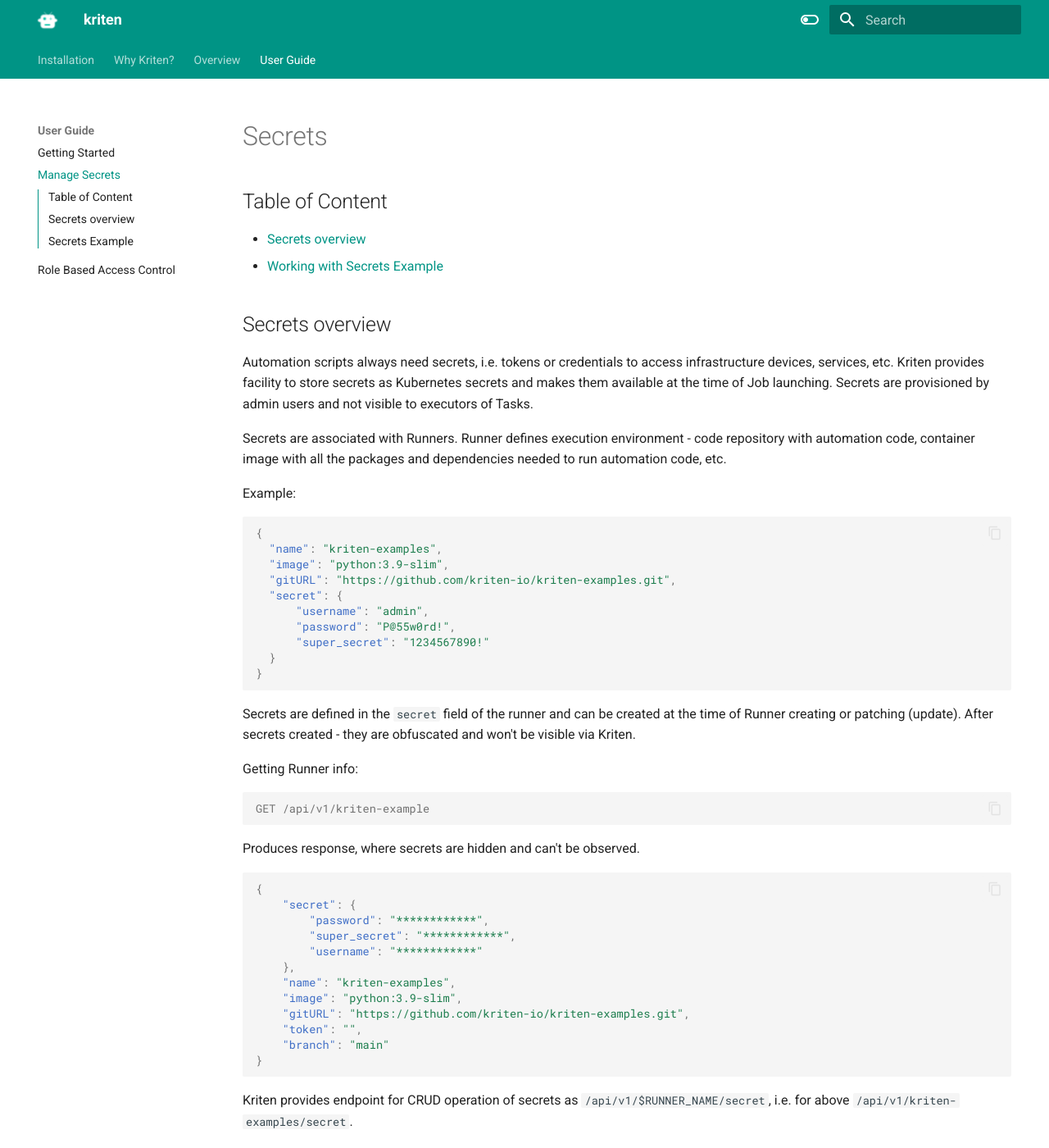
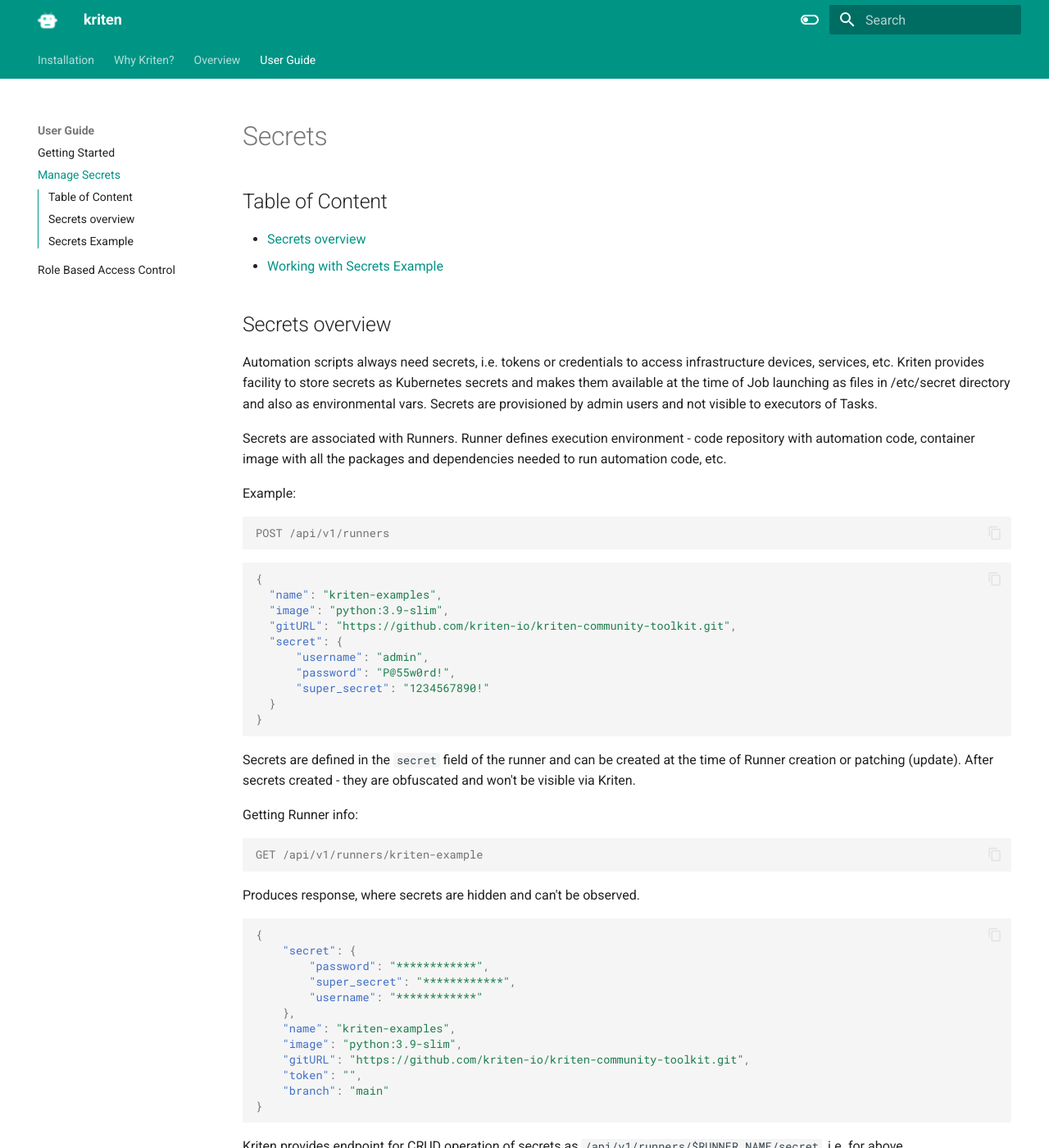
Before and after one commit to kriten-io/kriten-docs, an MkDocs documentation site: the page built from docs/user_guide/manage_secrets.md, in a window 1280 px wide and 1400 px high. Shown: the whole window at 82% size. Built offline with MkDocs 1.6.1 and Material for MkDocs 9.7.7, drawn with Linux system fonts in a browser that asks for light colours; some of the changed text lies outside the part shown.

Commit message:
updated documentation

````diff
--- a/docs/user_guide/manage_secrets.md
+++ b/docs/user_guide/manage_secrets.md
@@ -7,17 +7,21 @@
 
 ## Secrets overview
 
-Automation scripts always need secrets, i.e. tokens or credentials to access infrastructure devices, services, etc. Kriten provides facility to store secrets as Kubernetes secrets and makes them available at the time of Job launching. Secrets are provisioned by admin users and not visible to executors of Tasks.
+Automation scripts always need secrets, i.e. tokens or credentials to access infrastructure devices, services, etc. Kriten provides facility to store secrets as Kubernetes secrets and makes them available at the time of Job launching as files in /etc/secret directory and also as environmental vars. Secrets are provisioned by admin users and not visible to executors of Tasks.
 
 Secrets are associated with Runners. Runner defines execution environment - code repository with automation code, container image with all the packages and dependencies needed to run automation code, etc.
 
 Example:
 
+```console
+POST /api/v1/runners
+```
+
 ```json
 {
   "name": "kriten-examples",
   "image": "python:3.9-slim",
-  "gitURL": "https://github.com/kriten-io/kriten-examples.git",
+  "gitURL": "https://github.com/kriten-io/kriten-community-toolkit.git",
   "secret": {
       "username": "admin",
       "password": "P@55w0rd!",
@@ -26,12 +30,12 @@
 }
 ```
 
-Secrets are defined in the `secret` field of the runner and can be created at the time of Runner creating or patching (update). After secrets created - they are obfuscated and won't be visible via Kriten.
+Secrets are defined in the `secret` field of the runner and can be created at the time of Runner creation or patching (update). After secrets created - they are obfuscated and won't be visible via Kriten.
 
 Getting Runner info:
 
 ```console
-GET /api/v1/kriten-example
+GET /api/v1/runners/kriten-example
 ```
 
 Produces response, where secrets are hidden and can't be observed.
@@ -46,18 +50,18 @@
     },
     "name": "kriten-examples",
     "image": "python:3.9-slim",
-    "gitURL": "https://github.com/kriten-io/kriten-examples.git",
+    "gitURL": "https://github.com/kriten-io/kriten-community-toolkit.git",
     "token": "",
     "branch": "main"
 }
 ```
 
-Kriten provides endpoint for CRUD operation of secrets as `/api/v1/$RUNNER_NAME/secret`, i.e. for above `/api/v1/kriten-examples/secret`.
+Kriten provides endpoint for CRUD operation of secrets as `/api/v1/runners/$RUNNER_NAME/secret`, i.e. for above `/api/v1/runners/kriten-examples/secret`.
 
 * Getting secrets
 
 ```console
-GET /api/v1/kriten-examples/secret
+GET /api/v1/runners/kriten-examples/secret
 ```
 
 Example response body:
@@ -73,13 +77,13 @@
 * Delete all secrets associated with the runner:
 
 ```console
-DELETE /api/v1/kriten-examples/secret
+DELETE /api/v1/runners/kriten-examples/secret
 ```
 
 * Add secrets to the runner:
 
 ```console
-POST /api/v1/kriten-examples/secret
+POST /api/v1/runners/kriten-examples/secret
 ```
 
 Body of request:
@@ -97,7 +101,7 @@
 * Update secrets
 
 ```console
-POST /api/v1/kriten-examples/secret
+POST /api/v1/runners/kriten-examples/secret
 ```
 
 Body of request:
@@ -139,12 +143,12 @@
 2. Create Runner with secrets.
 
 ```console
-curl -b ./token.txt $KRITEN_URL'/api/v1/runners' \
+curl -b ./token.txt -X POST $KRITEN_URL'/api/v1/runners' \
 --header 'Content-Type: application/json' \
 --data '{
   "name": "kriten-examples",
   "image": "python:3.9-slim",
-  "gitURL": "https://github.com/kriten-io/kriten-examples.git",
+  "gitURL": "https://github.com/kriten-io/kriten-community-toolkit.git",
   "secret": {
       "username": "admin",
       "password": "P@55w0rd!",
@@ -186,7 +190,7 @@
     },
     "name": "kriten-examples",
     "image": "python:3.9-slim",
-    "gitURL": "https://github.com/kriten-io/kriten-examples.git",
+    "gitURL": "https://github.com/kriten-io/kriten-community-toolkit.git",
     "token": "",
     "branch": "main"
 }
@@ -211,6 +215,7 @@
     "super_secret":"*************",
     "username":"*************"
 }
+```
 
 5. Delete individual secret.
 
````
Also changed, not shown: other parts of docs/user_guide/manage_secrets.md (+1 -1 lines), docs/user_guide/getting_started.md (+5 -5 lines).
